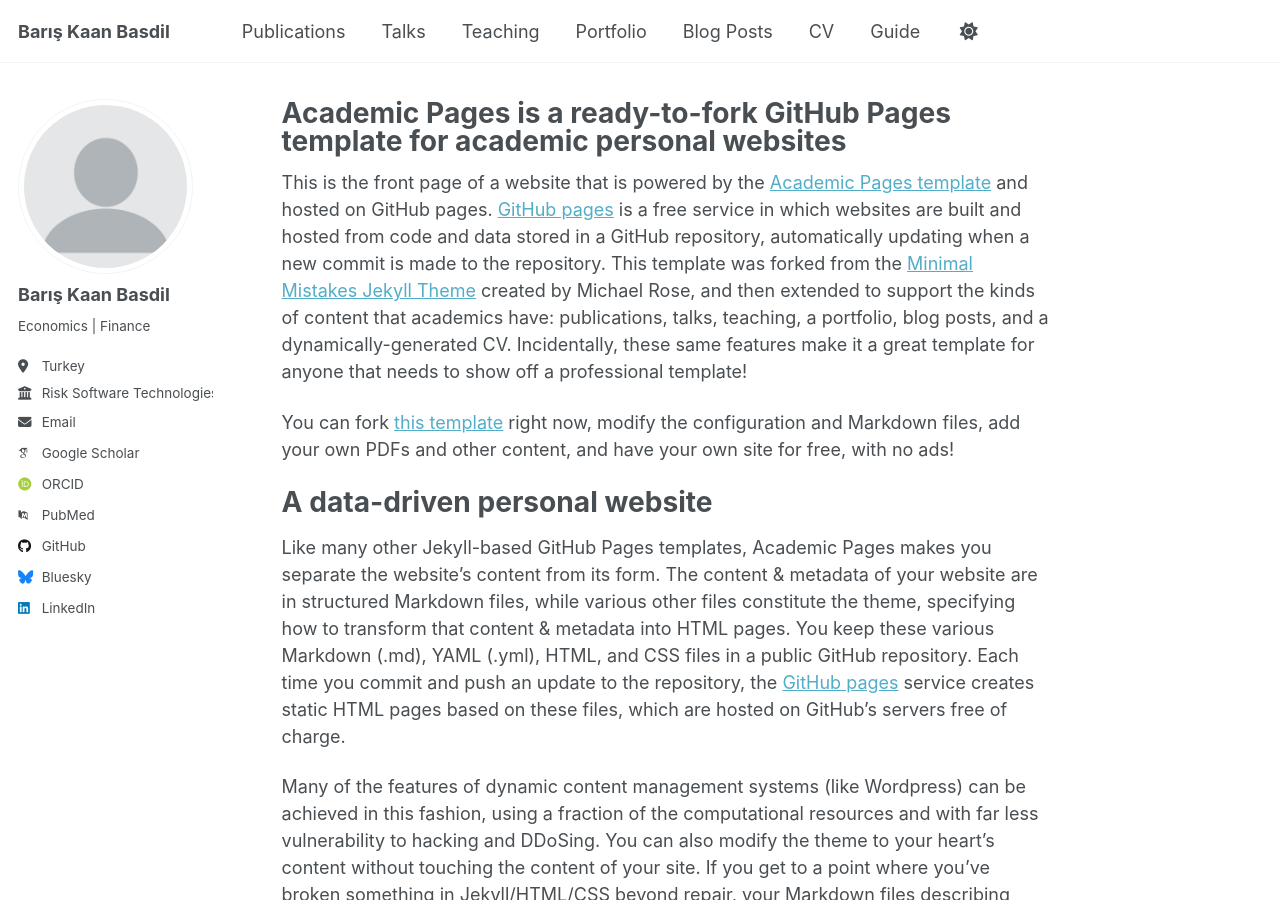
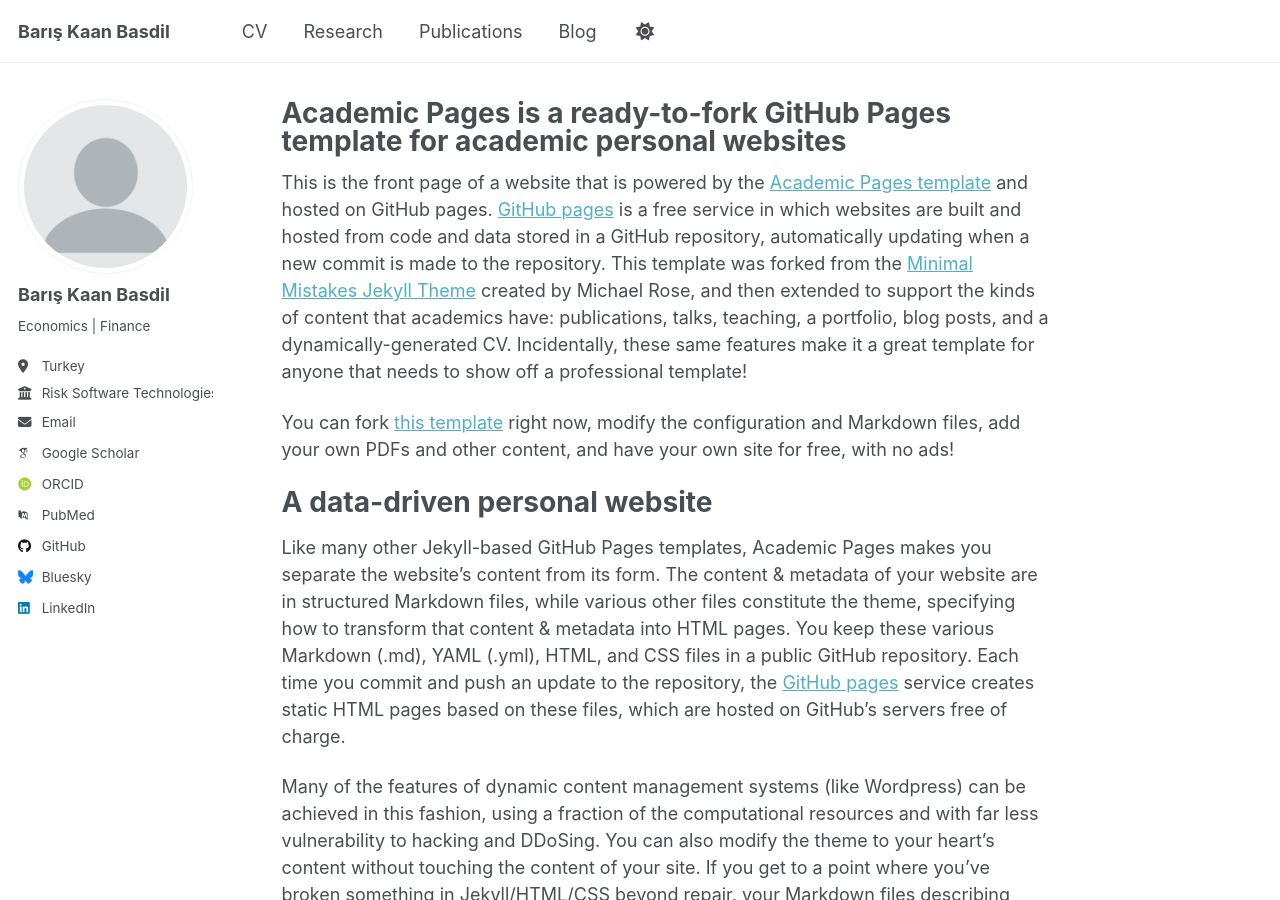
Before and after one commit to bkbasdil/bkbasdil.github.io, a Jekyll site: the page built from _pages/about.md, in a window 1280 px wide and 900 px high. Built offline with Jekyll 4.4.1, drawn with Linux system fonts in a browser that asks for light colours; some web fonts are replaced; a script that is not in the unit is left out.

Commit message:
Update navigation.yml

```diff
--- a/_data/navigation.yml
+++ b/_data/navigation.yml
@@ -8,26 +8,15 @@
 #      Markdown formatted page while the second is generated using JSON.
 
 main:
+
+  - title: "CV"
+    url: /cv-json/
+
+  - title: "Research"
+    url: /research/
+
   - title: "Publications"
     url: /publications/
 
-  - title: "Talks"
-    url: /talks/
-
-  - title: "Teaching"
-    url: /teaching/
-
-  - title: "Portfolio"
-    url: /portfolio/
-
-  - title: "Blog Posts"
-    url: /year-archive/
-
-  - title: "CV"
-    url: /cv/
-
-  # - title: "CV"
-  #   url: /cv-json/
-
-  - title: "Guide"
-    url: /markdown/
+  - title: "Blog"
+    url: /blog/
```
